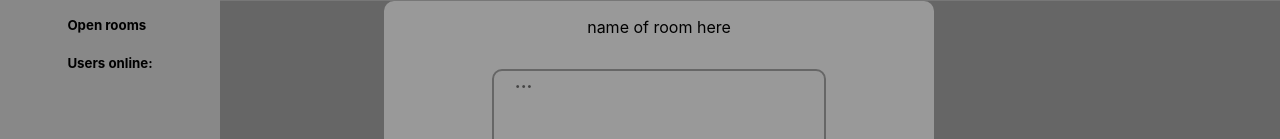
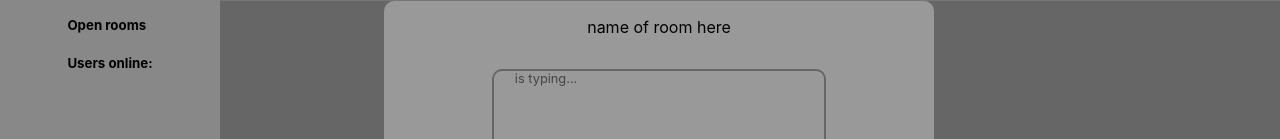
Before and after one commit to mirrenil/lab-3, a React (Create React App) app in the folder client/: page /chat in a window 1280 px wide. Shown: the part 127-266 px from the top of the page. Built offline with nearby package versions, Linux system fonts and the light colour scheme; some icons are missing.

Commit message:
adjusted styles for isTyping

```diff
--- a/client/src/Components/IsTyping.tsx
+++ b/client/src/Components/IsTyping.tsx
@@ -4,14 +4,14 @@ import { useSockets } from "../Context/Socket.context";
  const IsTyping = () => {
     const { isTyping, username } = useSockets();
 
-    return <div style={rootStyle}>{isTyping}...</div>
+    return <div style={rootStyle}>{username} is typing...</div>
 };
 
 const rootStyle: CSSProperties = {
     color: '#444',
     marginLeft: '1.3rem',
-    fontSize: '1.1rem',
-    fontWeight: 'bold',
+    fontSize: '.8rem',
+    fontWeight: 'thin',
 
 }
 export default IsTyping;
```
